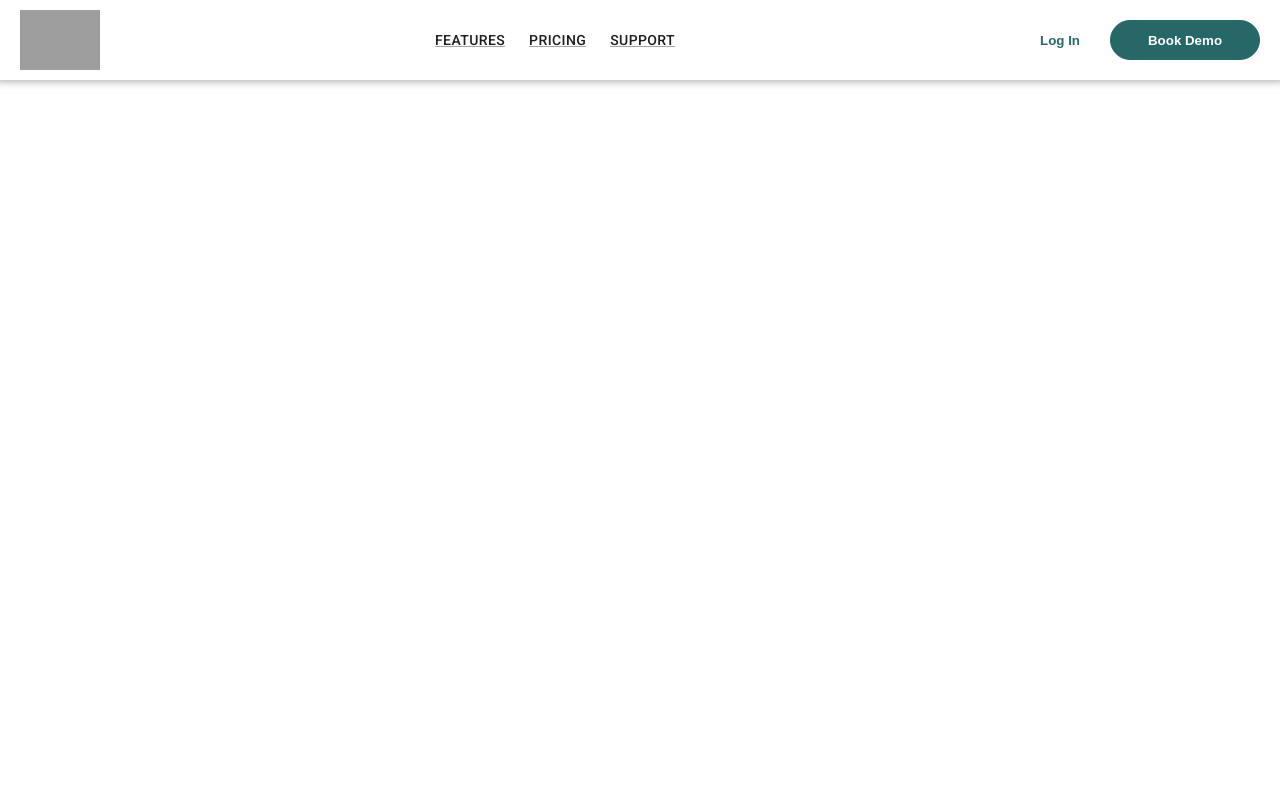
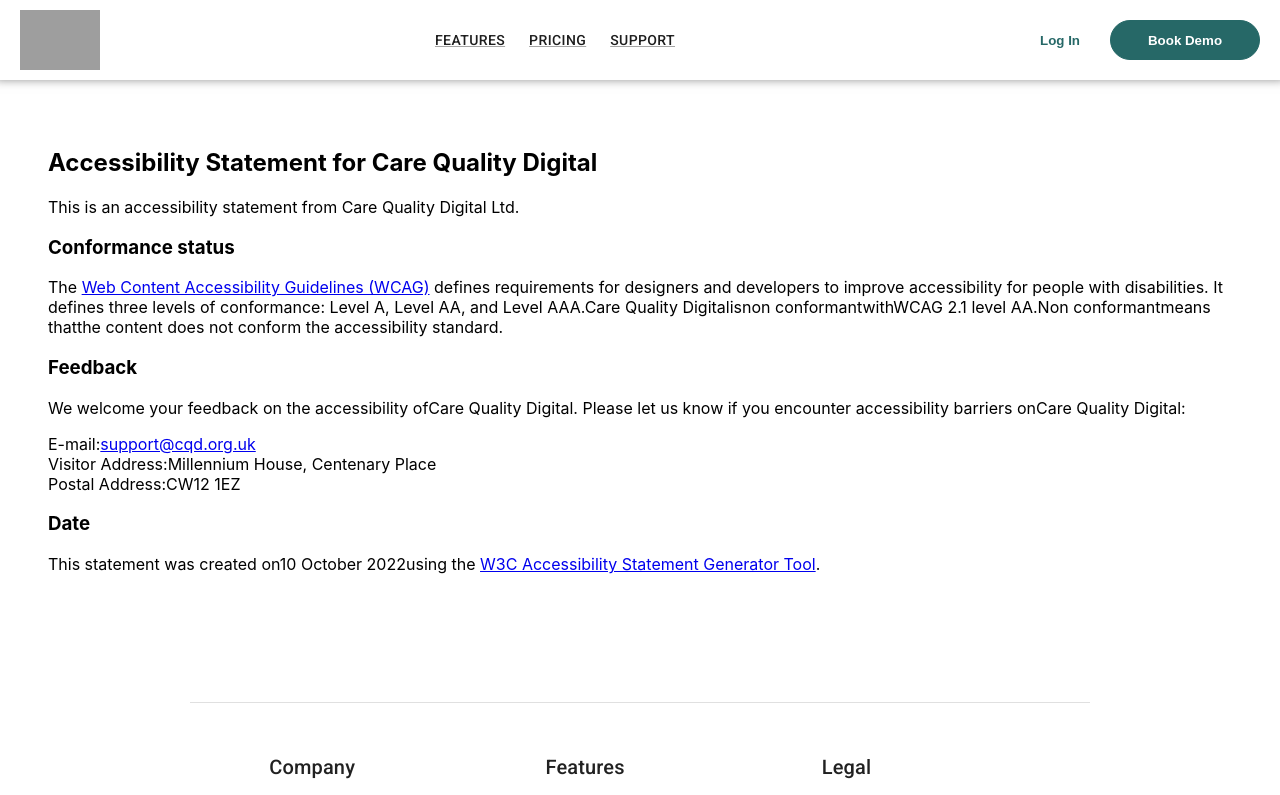
Before and after one commit to douglasfrancis/CQD-landing-page, a React (Create React App) app: page /accessibility in a window 1280 px wide. Shown: the top 795 px of the page. Built offline with nearby package versions, Linux system fonts and the light colour scheme; grey boxes are pictures that could not be loaded.

Commit message:
Accessibility statement added

```diff
--- a/src/App.js
+++ b/src/App.js
@@ -14,6 +14,8 @@
 import Navbar from './components/Navbar';
 import Terms from './components/Terms';
 import Team from './components/Team';
+import Accessibility from './components/Accessibility';
+import Footer from './components/Footer';
 
 function App() {
   return (
@@ -26,7 +28,9 @@
         <Route path="/support" element={<Support />}/>
         <Route path="/terms" element={<Terms />}/>
         <Route path="/team" element={<Team />}/>
+        <Route path="/accessibility" element={<Accessibility />}/>
       </Routes>
+      <Footer />
   </BrowserRouter>
   );
 }
--- /dev/null
+++ b/src/components/Accessibility.js
@@ -0,0 +1,53 @@
+import React from 'react'
+
+export default function Accessibility() {
+  return (
+    <div style={{padding: '3rem'}}>
+        <h2>Accessibility Statement for <span className="basic-information website-name">Care Quality Digital</span></h2>
+        <p>
+            This is an accessibility statement from <span className="basic-information organization-name">Care Quality Digital Ltd</span>.
+        </p>
+        <h3>Conformance status</h3>
+        <p>
+            The <a href="https://www.w3.org/WAI/standards-guidelines/wcag/">Web Content Accessibility Guidelines (WCAG)</a> defines requirements for designers and developers to improve accessibility for people with disabilities. It defines three levels of conformance: Level A, Level AA, and Level AAA.
+            <span className="basic-information website-name">Care Quality Digital</span>
+            is
+            <span className="basic-information conformance-status" data-printfilter="lowercase">non conformant</span>
+            with
+            <span className="basic-information conformance-standard"><span data-negate="">WCAG 2.1 level AA</span>.</span>
+            <span>
+            <span className="basic-information conformance-status">Non conformant</span>
+            means that
+            <span className="basic-information conformance-meaning">the content does not conform the accessibility standard</span>.
+        </span>
+        </p>
+        <h3>Feedback</h3>
+        <p>
+            We welcome your feedback on the accessibility of
+            <span className="basic-information website-name">Care Quality Digital</span>.
+            Please let us know if you encounter accessibility barriers on
+            <span className="basic-information website-name">Care Quality Digital</span>:
+        </p>
+        <ul className="basic-information feedback h-card">
+            <li>
+            E-mail:
+            <a className="email u-email" href="mailto:support@cqd.org.uksupport@cqd.org.uk">support@cqd.org.uk</a>
+        </li>
+            <li>
+            Visitor Address:
+            <span className="visitor-address p-extended-address">Millennium House, Centenary Place</span>
+        </li>
+            <li>
+            Postal Address:
+            <span className="postal-address p-adr">CW12 1EZ</span>
+        </li>
+        </ul>
+        <h3>Date</h3>
+        <p>
+            This statement was created on
+            <span className="basic-information statement-created-date">10 October 2022</span>
+            using the <a href="https://www.w3.org/WAI/planning/statements/">W3C Accessibility Statement Generator Tool</a>.
+        </p>
+    </div>
+  )
+}
--- a/src/components/Features.js
+++ b/src/components/Features.js
@@ -76,7 +76,6 @@
 
           </section>
 
-        <Footer />
     </div>
   )
 }
--- a/src/components/Footer.js
+++ b/src/components/Footer.js
@@ -35,7 +35,8 @@
     {
       title: 'Legal',
       description: [{name:'Privacy Policy', link: 'https://www.privacypolicies.com/live/4dc05d67-88a4-407f-8947-05677c1a2df2'},
-      {name:'Terms of Use', link: '/terms'}],
+      {name:'Terms of Use', link: '/terms'},
+      {name:'Accessibility Statement', link: '/accessibility'}],
     },
   ];
 export default function Footer() {
--- a/src/components/Pricing.js
+++ b/src/components/Pricing.js
@@ -31,7 +31,7 @@
 
 
   return (
-    <React.Fragment>
+    <>
 
       <Container disableGutters maxWidth="sm" component="main" sx={{ pt: 8, p: 4 }}>
         <Typography
@@ -120,10 +120,8 @@
 
         </Grid>
       </Container>
-      {/* Footer */}
-      <Footer />
-      {/* End footer */}
-    </React.Fragment>
+
+    </>
   );
 }
 
--- a/src/components/Support.js
+++ b/src/components/Support.js
@@ -1,13 +1,10 @@
 import React from 'react'
-import Navbar from './Navbar'
-import Footer from './Footer'
 import Contact from './Contact'
 
 export default function Support() {
   return (
-    <div>
+      <div>
         <Contact />
-        <Footer />
       </div>
   )
 }
--- a/src/components/Team.css
+++ b/src/components/Team.css
@@ -1,6 +1,5 @@
 #team-container{
     max-width: 1200px;
-    height: 100vh;
     margin: 3rem auto;
     display: flex;
     justify-content: center;
```
